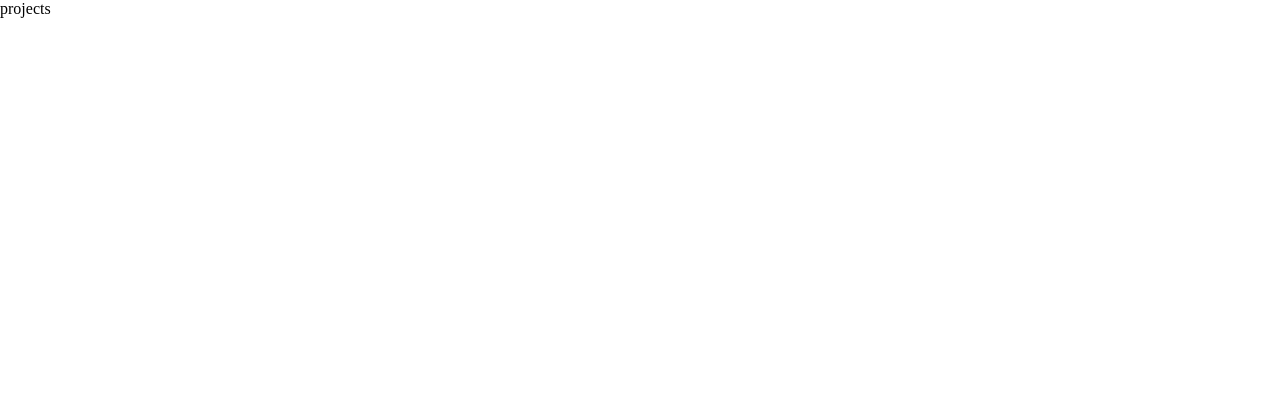
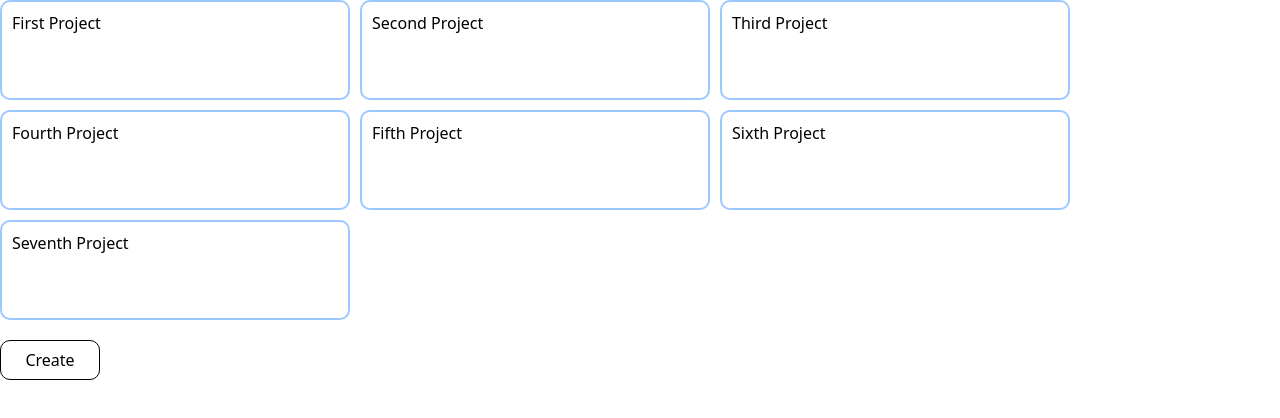
Before and after one commit to flwlss/uptrader-to-do, a React (Create React App) app: page /projects in a window 1280 px wide. Shown: the top 418 px of the page. Built offline with nearby package versions, Linux system fonts and the light colour scheme.

Commit message:
projects page

```diff
--- /dev/null
+++ b/src/assets/styles/components.scss
@@ -0,0 +1,9 @@
+.customButton {
+  width: 100px;
+  height: 40px;
+  background-color: transparent;
+  outline: none;
+  border: 1px solid rgb(0, 0, 0);
+  border-radius: 10px;
+  cursor: pointer;
+}
--- /dev/null
+++ b/src/assets/styles/projects.scss
@@ -0,0 +1,20 @@
+.projectsWrapper {
+  max-width: 1440px;
+  margin: 0 auto;
+}
+
+.projects {
+  display: flex;
+  flex-wrap: wrap;
+  gap: 10px;
+  margin-bottom: 20px;
+
+  &__item {
+    border: 2px solid rgb(155, 200, 255);
+    width: 350px;
+    height: 100px;
+    padding: 10px 10px 10px 10px;
+    cursor: pointer;
+    border-radius: 10px;
+  }
+}
--- a/src/assets/styles/styles.scss
+++ b/src/assets/styles/styles.scss
@@ -1,3 +1,6 @@
+@import "projects.scss";
+@import "components.scss";
+
 /* Указываем box sizing */
 *,
 *::before,
@@ -38,4 +41,7 @@ li {
 }
 
 body {
+  font-family: system-ui, -apple-system, BlinkMacSystemFont, "Segoe UI", Roboto,
+    Oxygen, Ubuntu, Cantarell, "Open Sans", "Helvetica Neue", sans-serif;
+  height: 100vh;
 }
--- /dev/null
+++ b/src/common/constants.ts
@@ -0,0 +1,30 @@
+export const projects = [
+  {
+    id: 1,
+    title: "First Project",
+  },
+  {
+    id: 2,
+    title: "Second Project",
+  },
+  {
+    id: 3,
+    title: "Third Project",
+  },
+  {
+    id: 4,
+    title: "Fourth Project",
+  },
+  {
+    id: 5,
+    title: "Fifth Project",
+  },
+  {
+    id: 6,
+    title: "Sixth Project",
+  },
+  {
+    id: 7,
+    title: "Seventh Project",
+  },
+];
--- /dev/null
+++ b/src/components/CustomButton.tsx
@@ -0,0 +1,16 @@
+import React from "react";
+
+interface ICustomButtonProps {
+  onClick: () => void;
+  title: string;
+}
+
+const CustomButton: React.FC<ICustomButtonProps> = (props) => {
+  return (
+    <button className="customButton" onClick={props.onClick}>
+      {props.title}
+    </button>
+  );
+};
+
+export default CustomButton;
--- a/src/screens/Projects.tsx
+++ b/src/screens/Projects.tsx
@@ -1,7 +1,32 @@
 import React from "react";
+import { projects } from "../common/constants";
+import { useNavigate } from "react-router-dom";
+import { PATHS } from "../navigation/paths";
+import CustomButton from "../components/CustomButton";
 
 const Projects: React.FC = () => {
-  return <div>projects</div>;
+  const navigate = useNavigate();
+
+  return (
+    <div className="projectsWrapper">
+      <div className="projects">
+        {projects.map((item, index) => {
+          return (
+            <div
+              onClick={() => {
+                navigate(`${PATHS.PROJECTS}/${item.id}`);
+              }}
+              key={index}
+              className="projects__item"
+            >
+              <p>{item.title}</p>
+            </div>
+          );
+        })}
+      </div>
+      <CustomButton onClick={() => {}} title="Create" />
+    </div>
+  );
 };
 
 export default Projects;
```
Also changed, not shown: public/manifest.json.
